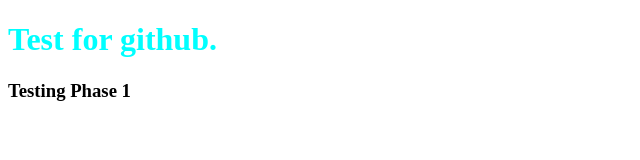
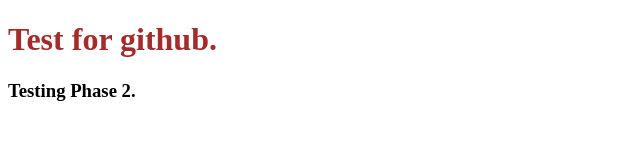
Before and after one commit to grvdshwl/git-testing, a plain HTML site: page index.html in a window 1280 px wide. Shown: the whole page, without its empty margins (0-640 px from the left). Drawn offline with Linux system fonts and the light colour scheme.

Commit message:
changes in css & html

```diff
--- a/index.html
+++ b/index.html
@@ -7,6 +7,6 @@
   </head>
   <body>
     <h1>Test for github.</h1>
-    <h3>Testing Phase 1</h3>
+    <h3>Testing Phase 2.</h3>
   </body>
 </html>
--- a/style.css
+++ b/style.css
@@ -1,3 +1,3 @@
 h1 {
-  color: aqua;
+  color: brown;
 }
```
